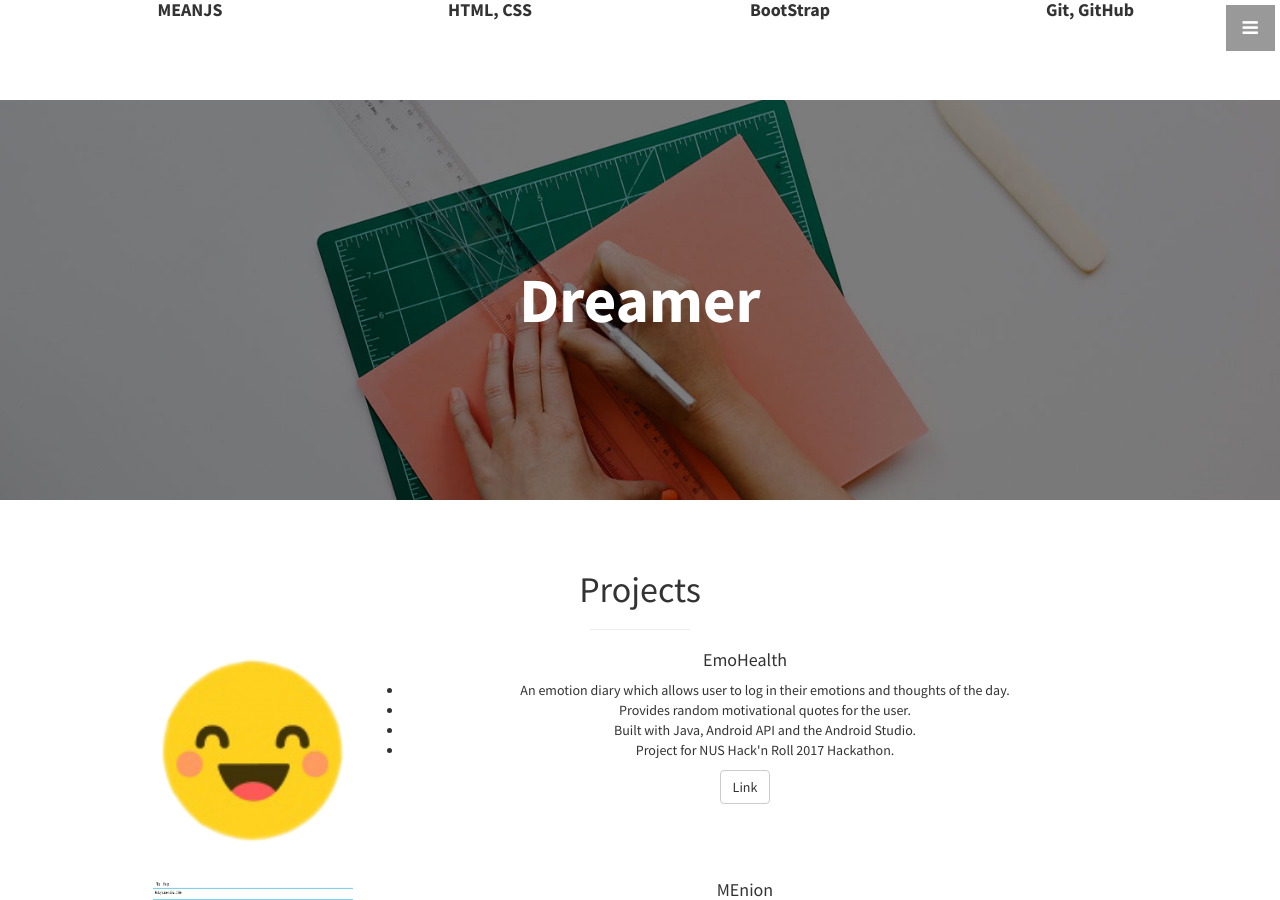
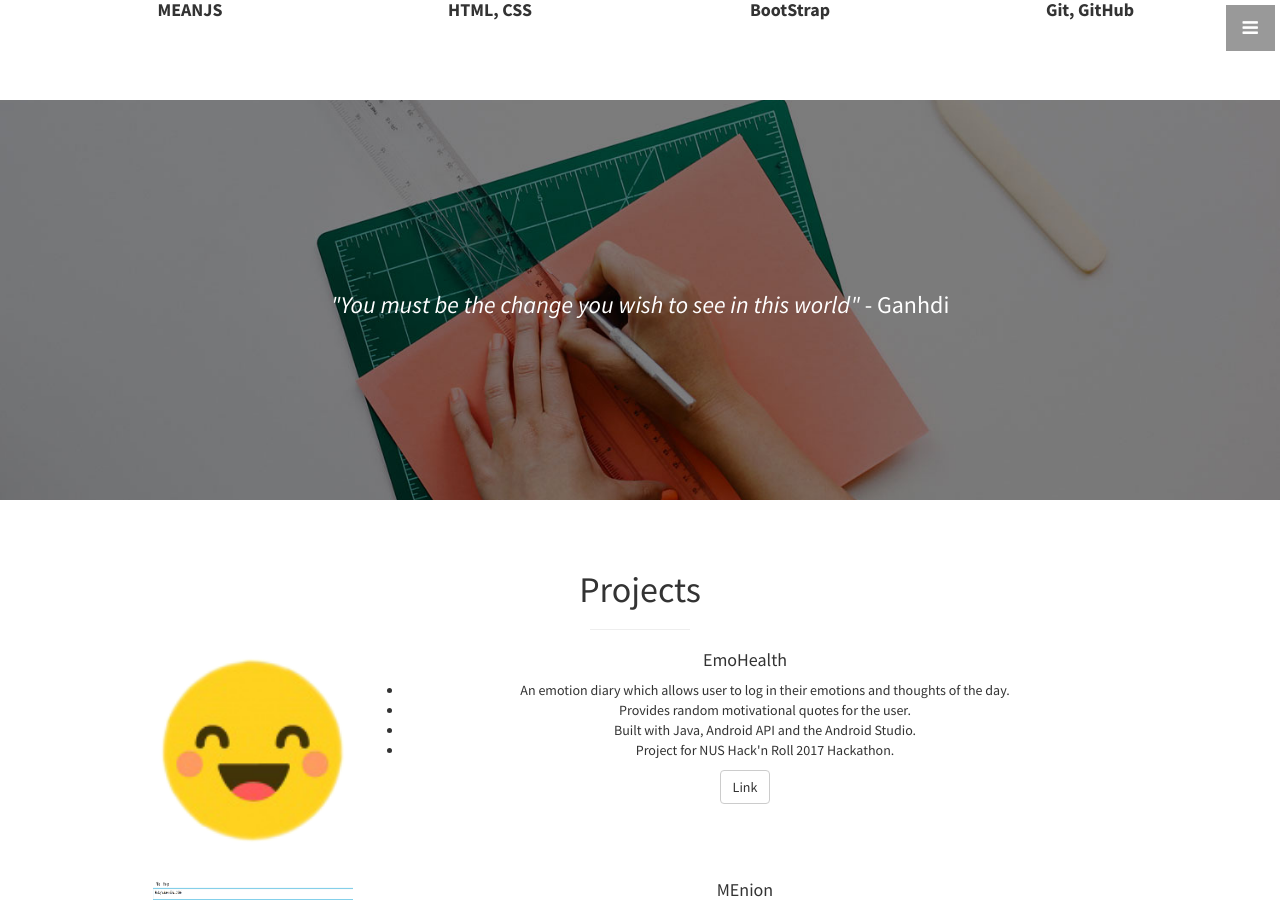
Before and after one commit to lowjiansheng/lowjiansheng, a Jekyll site: the page built from index.html, in a window 1280 px wide and 900 px high, scrolled down 1645 px. Built offline with Jekyll 4.4.1, drawn with Linux system fonts in a browser that asks for light colours.

Commit message:
Add quote by Gandhi

```diff
--- a/_includes/callout.html
+++ b/_includes/callout.html
@@ -1,5 +1,5 @@
 <aside class="callout">
   <div class="text-vertical-center">
-    <h1>Dreamer</h1>
+    <h3><i>"You must be the change you wish to see in this world"</i> - Ganhdi</h3>
   </div>
 </aside>
```
